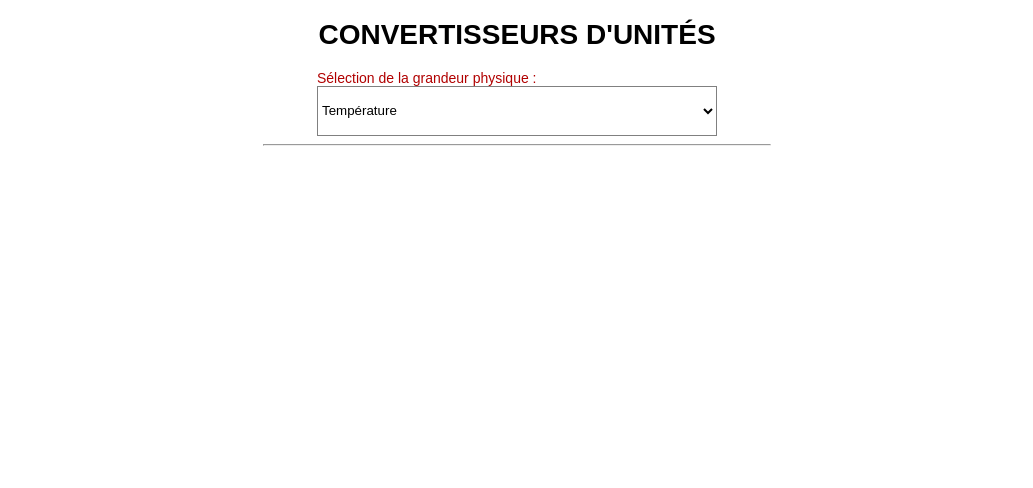
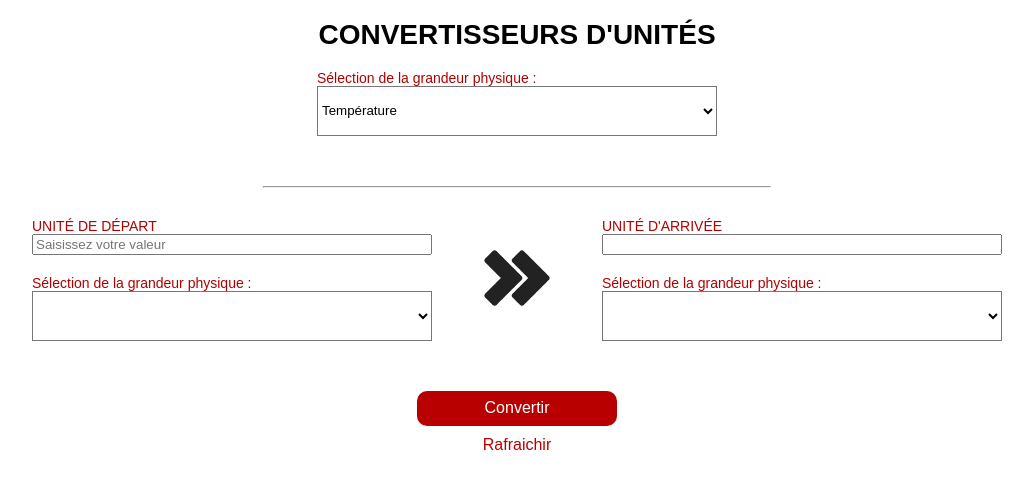
Before and after one commit to xerassett/Convertisseur, a plain HTML site: page index.html in a window 1280 px wide. Shown: the whole page, without its empty margins (123-1156 px from the left). Drawn offline with Linux system fonts and the light colour scheme.

Commit message:
interfaces fini

```diff
--- a/index.css
+++ b/index.css
@@ -11,6 +11,11 @@ h1 {
 .containers {
     display: flex;
     justify-content: center;
+    gap: 50px;
+}
+
+.containers:nth-of-type(2) {
+    margin-top: 30px;
 }
 
 #mini-container {
@@ -25,12 +30,65 @@ label {
 
 select {
     background-color: white;
-    border-color: gray;
     width: 400px;
     height: 50px;
 }
 
 hr {
+    margin-top: 50px;
     width: 40%;
     color: gray;
 }
+
+.container-saisie {
+    display: flex;
+    flex-direction: column;
+}
+
+#fleche {
+    padding-top: 25px;
+    width: 70px;
+    height: 70px;
+}
+
+.container-unite {
+    display: flex;
+    flex-direction: column;
+    margin-top: 20px;
+}
+
+#submit-container {
+    margin-top: 50px;
+    display: flex;
+    flex-direction: column;
+    gap: 10px;
+}
+
+#button {
+    width: 200px;
+    height: 35px;
+    border-radius: 10px;
+    color: white;
+    background-color: rgb(185, 0, 0);
+    display: flex;
+    justify-content: center;
+    align-items: center;
+    text-decoration: none;
+    transition: 0.5s;
+}
+
+#button:hover {
+    color: gray;
+    background-color: rgb(134, 0, 0);
+}
+
+.containers a:nth-of-type(2) {
+    display: flex;
+    justify-content: center;
+    color: rgb(185, 0, 0);
+    text-decoration: none;
+}
+
+.containers a:nth-of-type(2):hover {
+    text-decoration: underline;
+}
--- a/index.html
+++ b/index.html
@@ -22,5 +22,41 @@
         </div>
     </div>
     <hr>
+    <div class="containers">
+        <div class="mini-container">
+            <div class="container-saisie">
+                <label>UNITÉ DE DÉPART</label>
+                <input type="number" placeholder="Saisissez votre valeur">
+            </div>
+            <div class="container-unite">
+                <label>Sélection de la grandeur physique : </label>
+                <select>
+
+                </select>
+            </div>
+        </div>
+        <img id="fleche" src="images/flèche.png" alt="flèche">
+        <div class="mini-container">
+            <div class="container-saisie">
+                <label>UNITÉ D'ARRIVÉE</label>
+                <input type="number">
+            </div>
+            <div class="container-unite">
+                <label>Sélection de la grandeur physique : </label>
+                <select>
+
+                </select>
+            </div>
+        </div>
+    </div>
+    <div class="containers">
+        <div id="submit-container">
+            <a id="button" href="#">Convertir</a>
+            <a href="index.html">Rafraichir</a>
+        </div>
+    </div>
+    <script>
+
+    </script>
 </body>
 </html>
```
Also changed, not shown: images/flèche.png (added).
